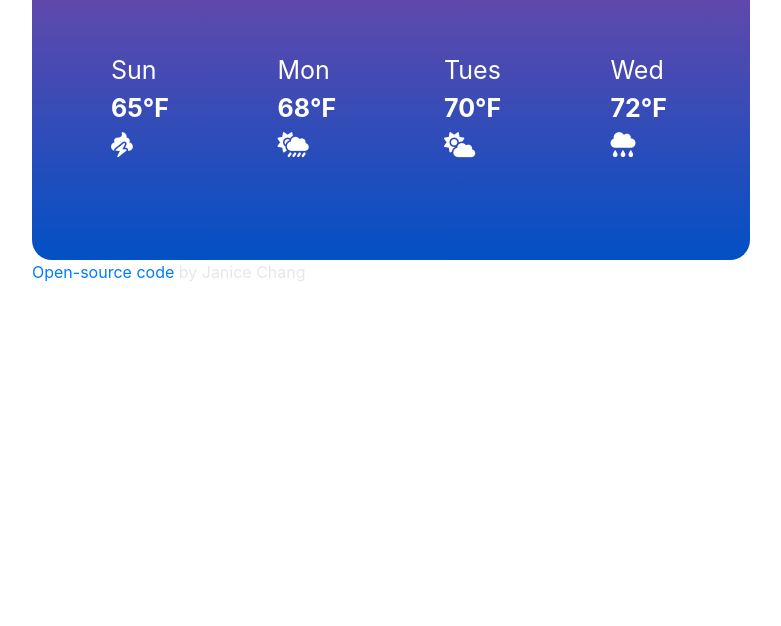
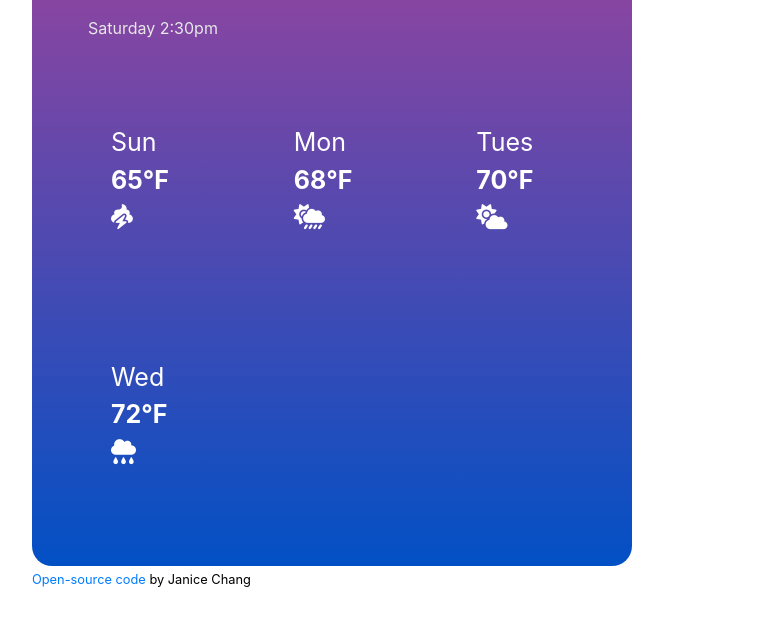
Before and after one commit to janchang127/Weather-SheCodes-app, a plain HTML site: page index.html in a window 1280 px wide. Shown: the part 408-1034 px from the top of the page, without its empty margins (52-833 px from the left). Before the commit the page ends 800 px from the top, so only its background shows below. Drawn offline with nearby package versions, Linux system fonts and the light colour scheme.

Commit message:
Style tweaks

```diff
--- a/index.html
+++ b/index.html
@@ -77,8 +77,8 @@
         </div>
     </div>
     </div>
-
-      <a href="https://github.com/janchang127/Weather-SheCodes-app">Open-source code </a> by Janice Chang
+<small>
+      <a href="https://github.com/janchang127/Weather-SheCodes-app">Open-source code </a> by Janice Chang </small>
 
     <script src="script.js"></script>
 </body>
--- a/style.css
+++ b/style.css
@@ -4,12 +4,15 @@ body {
   color: rgb(231, 231, 231);
   margin: 34px;
 width: 818px;
-padding: 50px;}
+padding: 50px;
+
+}
 .app{
     background-color: red;
     border-radius: 20px;
     background-image: linear-gradient(to top, #0250c5 0%, #d43f8d 100%);
     padding: 41px;
+    max-width:600px;
 }
 
 
@@ -21,6 +24,7 @@ h1 {
 
   padding: 9px;
   margin-top: -13px;
+
 
 }
 h2{
@@ -47,11 +51,10 @@ li {
   font-size: 25px;
 }
 
+small {
+  color: black;
+}
+
 .info{color:white;
 font-size 60px;
 padding: 8px;}
-
-.sig{
-    color: black;
-    font-size: 50px;
-}
```
